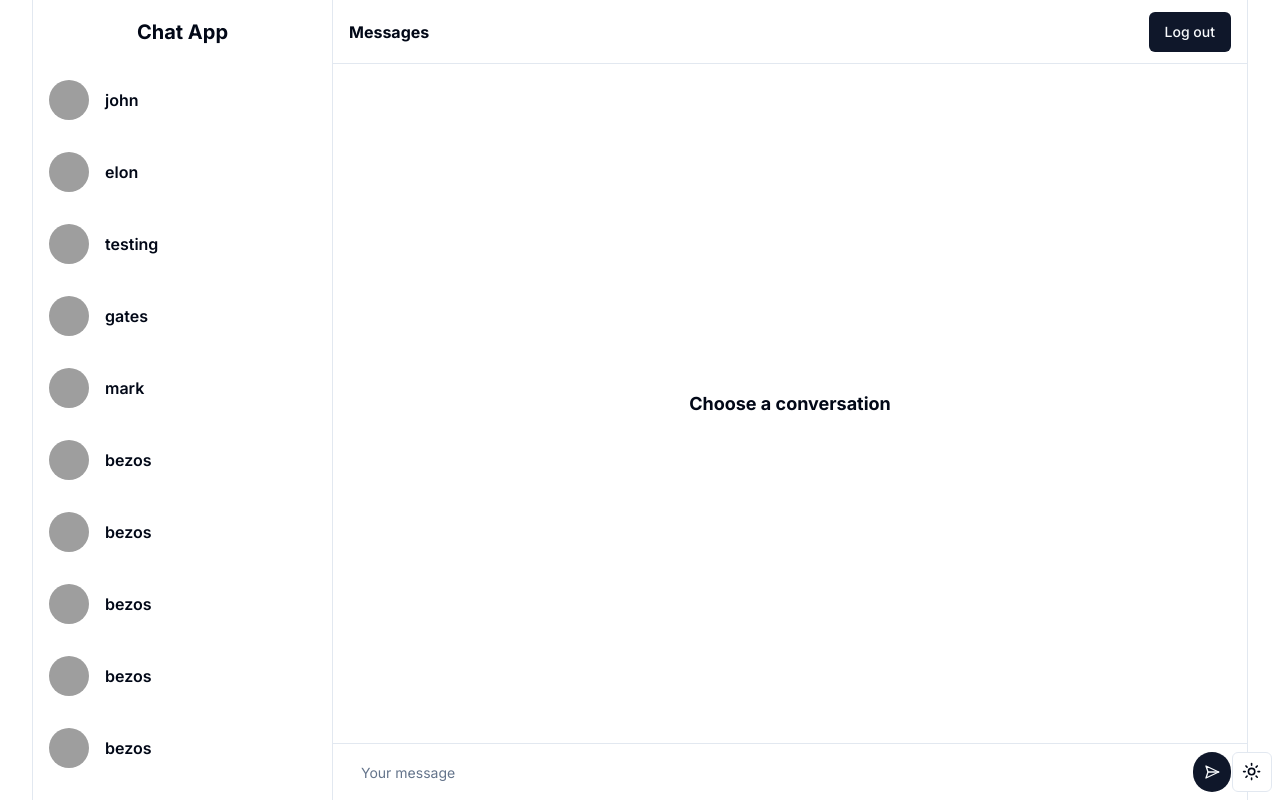
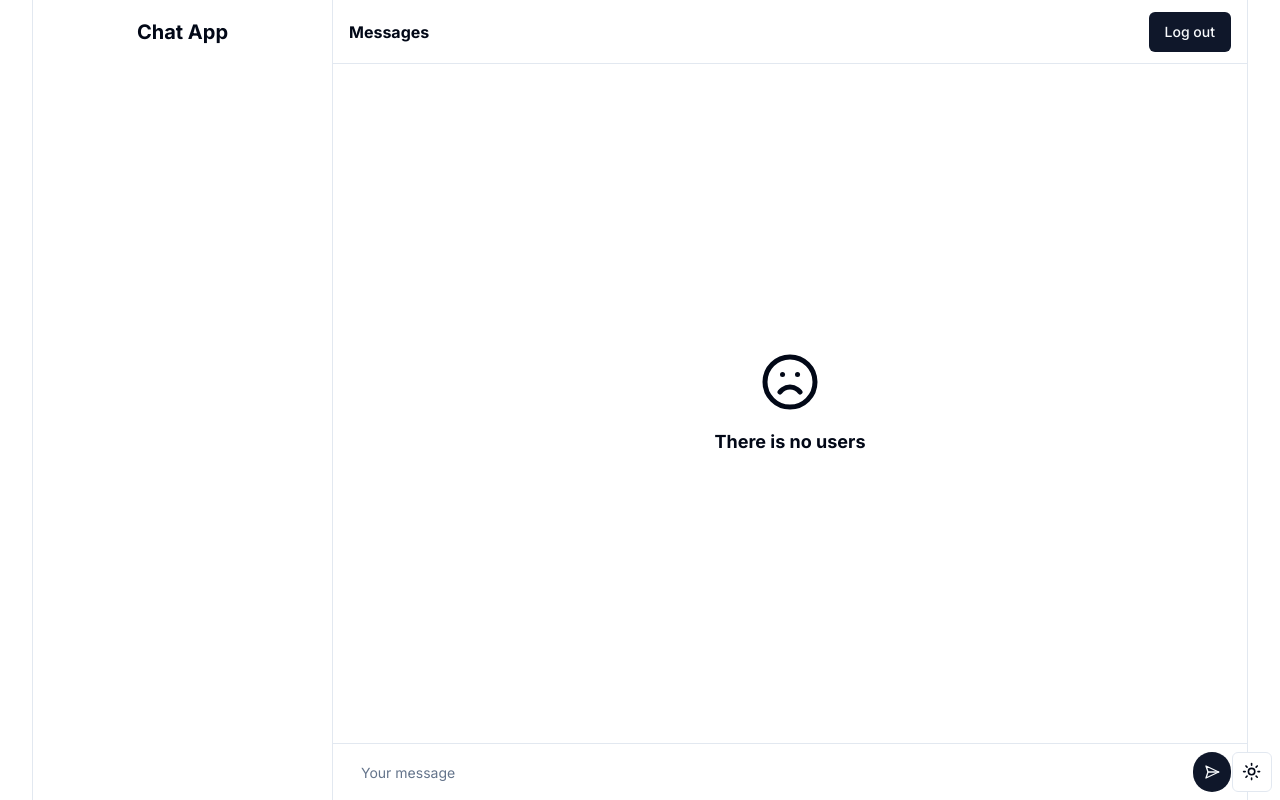
Before and after one commit to riveur/chat-app, a Next.js app in the folder client/: page / in a window 1280 px wide. Both pictures are taken after typing "Sample" into the empty fields and a click on the button "Connect". Built offline with nearby package versions, Linux system fonts and the light colour scheme; grey boxes are pictures that could not be loaded.

Commit message:
clean up chat-room component

```diff
--- a/client/src/components/chat-room.tsx
+++ b/client/src/components/chat-room.tsx
@@ -2,36 +2,23 @@
 
 import { useAppContext } from "@/components/providers/app-provider";
 import { Button } from "@/components/ui/button";
-import { users } from "@/data";
 import { HTMLAttributes, forwardRef, FC, useState } from "react";
 import { Message, User } from "@/app/types";
 import { Avatar, AvatarFallback, AvatarImage } from "@/components/ui/avatar";
 import { Input } from "@/components/ui/input";
 import { SendHorizonal } from 'lucide-react';
 import { cn } from "@/lib/utils";
-import { useMessages } from "@/lib/hooks";
-import { MessageSquare } from 'lucide-react';
+import { useMessages, useUsers } from "@/lib/hooks";
+import { MessageSquare, Frown } from 'lucide-react';
 
 export function ChatRoom() {
     const { user, setUser } = useAppContext();
-    const [room, setRoom] = useState('0:0');
-    const [selectedUser, setSelectedUser] = useState<string | null>(null);
-    const { messages } = useMessages(room);
+    const { messages } = useMessages('');
+    const { users } = useUsers();
 
     if (!user) {
         return null;
     }
-
-    if (!users.find(u => u.id === user.id)) {
-        users.push(user);
-    }
-
-    const handleClickUserCard = (userId: string) => {
-        setRoom(`${user.id}:${userId}`);
-        setSelectedUser(userId);
-    }
-
-
 
     return (
         <div className="container h-full">
@@ -42,23 +29,25 @@ export function ChatRoom() {
                             <h1 className="text-center text-xl font-bold">Chat App</h1>
                         </div>
                         <div className="flex flex-col">
-                            {users.map((u, idx) => <UserCard key={idx} user={u} active={u.id === selectedUser} onClick={() => handleClickUserCard(u.id)} />)}
+                            {users.map((u, idx) => <UserCard key={idx} user={u} />)}
                         </div>
                     </aside>
                     <div className="h-full w-full border-x">
                         <div className="h-full w-full flex flex-col">
                             <div className="border-b h-16 p-4 flex justify-between items-center">
-                                <span className="font-bold">{users.find(u => u.id === selectedUser)?.username || 'Messages'}</span>
+                                <span className="font-bold">Messages</span>
                                 <Button onClick={() => setUser(null)}>Log out</Button>
                             </div>
                             <div className="h-full p-4 overflow-y-auto">
                                 <div className="h-full flex flex-col gap-6">
-                                    {
-                                        room === '0:0' ?
-                                            <div className="flex justify-center items-center h-full">
-                                                <p className="font-bold text-lg">Choose a conversation</p>
-                                            </div> :
-                                            <Messages messages={messages} userId={user.id} />
+                                    {messages.length !== 0 ?
+                                        <Messages messages={messages} userId={user.id} /> :
+                                        <div className="h-full grid content-center">
+                                            <div className="flex flex-col items-center gap-4">
+                                                <Frown size={60} />
+                                                <p className="font-bold text-lg">There is no users</p>
+                                            </div>
+                                        </div>
                                     }
                                 </div>
                             </div>
@@ -108,7 +97,7 @@ UserCard.displayName = "UserCard";
 const ChatMessage = forwardRef<HTMLDivElement, { message: string, senderId: string, received: boolean } & HTMLAttributes<HTMLDivElement>>(({ message, senderId, received, className, ...props }, ref) => {
     return (
         <div ref={ref} {...props} className={cn(className, 'flex items-center gap-4', !received && 'flex-row-reverse')}>
-            {received && <UserAvatar username={users.find(user => user.id === senderId)?.username} />}
+            {received && <UserAvatar username={senderId} />}
             <span className={cn('border border-border rounded-full py-2 px-4', received ? 'bg-secondary' : 'dark:bg-blue-500 bg-slate-300')}>{message}</span>
         </div>
     );
--- a/client/src/data/index.ts
+++ /dev/null
@@ -1,35 +0,0 @@
-import { Message, User } from "@/app/types";
-
-export const users: User[] = [
-    { id: "1", username: 'john' },
-    { id: "2", username: 'elon' },
-    { id: "3", username: 'testing' },
-    { id: "4", username: 'gates' },
-    { id: "5", username: 'mark' },
-    { id: "6", username: 'bezos' },
-    { id: "7", username: 'bezos' },
-    { id: "8", username: 'bezos' },
-    { id: "9", username: 'bezos' },
-    { id: "10", username: 'bezos' },
-    { id: "11", username: 'bezos' },
-    { id: "12", username: 'bezos' },
-];
-
-export const messages: { [key: string]: Message[] } = {
-    '1690735252331:1': [
-        { senderId: "1", message: "Hello !" },
-        { senderId: "1690735252331", message: "Hi how are you ?" },
-        { senderId: "1", message: "Good thanks !" },
-        { senderId: "1", message: "How was your day ?" },
-        { senderId: "1690735252331", message: "Pretty good, I'm coding right now" },
-        { senderId: "1", message: "Nice !" },
-    ],
-    '1690735252331:2': [
-        { senderId: "1690735252331", message: "Hi !" },
-        { senderId: "2", message: "Hey ma boi !" },
-        { senderId: "2", message: "What's up ?" },
-        { senderId: "1690735252331", message: "How was your day ?" },
-        { senderId: "2", message: "Pretty good, I'm coding right now" },
-        { senderId: "1690735252331", message: "Nice !" },
-    ],
-};
--- a/client/src/lib/hooks.ts
+++ b/client/src/lib/hooks.ts
@@ -1,6 +1,5 @@
-import { Message } from "@/app/types";
+import { Message, User } from "@/app/types";
 import { useEffect, useState } from "react";
-import { messages as data } from "@/data";
 
 export function useLocalStorage(key: string, defaultValue: string | null) {
     const [value, setValue] = useState(() => {
@@ -27,13 +26,11 @@ export function useLocalStorage(key: string, defaultValue: string | null) {
 export function useMessages(key: string) {
     const [messages, setMessages] = useState<Message[]>([]);
 
-    useEffect(() => {
-        if (data[key]) {
-            setMessages(data[key]);
-        } else {
-            setMessages([]);
-        }
-    }, [key]);
-
     return { messages, setMessages };
 }
+
+export function useUsers() {
+    const [users, setUsers] = useState<User[]>([]);
+
+    return { users, setUsers };
+}
```
